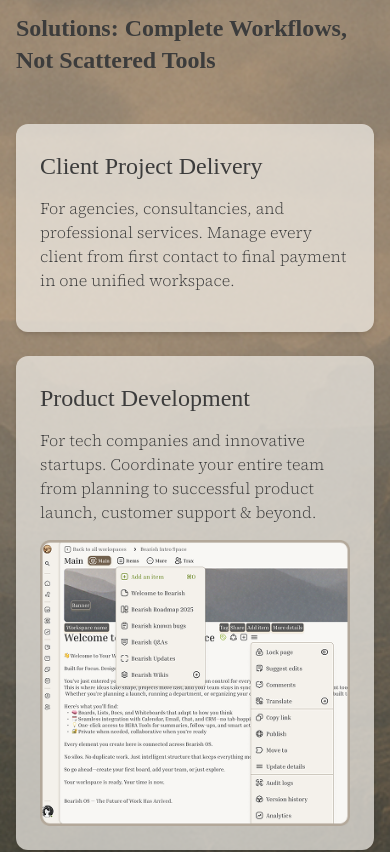
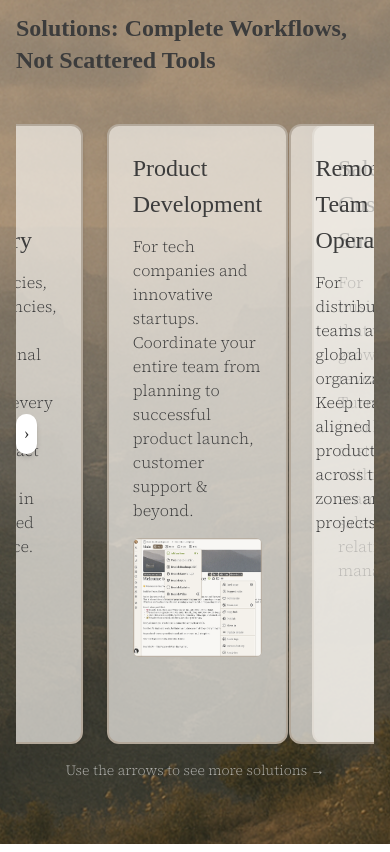
Before and after one commit to Kajaltiwari892/BearishWeb, a Next.js app: page /en in a window 390 px wide. Shown: the part 8040-8892 px from the top of the page. Built offline with nearby package versions, Linux system fonts and the light colour scheme; a web font is replaced by a local one.

Commit message:
completework flow done

```diff
--- a/src/components/pages/HomePage/CompleteWorkflow.tsx
+++ b/src/components/pages/HomePage/CompleteWorkflow.tsx
@@ -1,7 +1,7 @@
 "use client";
-
 import Image from "next/image";
-import React from "react";
+import React, { useState } from "react";
+import { motion } from "framer-motion";
 
 interface CardProps {
   title: string;
@@ -26,23 +26,53 @@ const cards: CardProps[] = [
     description:
       "For businesses that want to grow revenue. Turn leads into loyal customers with seamless sales and relationship management.",
   },
+  {
+    title: "Remote Team Operations",
+    description:
+      "For distributed teams and global organizations. Keep teams aligned and productive across time zones and projects.",
+  },
+  {
+    title: "Marketing & Content",
+    description:
+      "For marketing teams, content creators, and growth-focused companies. Plan campaigns, create content, manage socials, and track performance all in one place",
+  },
+  {
+    title: "Operations & Compliance",
+    description:
+      "For finance, HR, and operations teams. Streamline internal processes, manage compliance, and keep  operations running smoothly.",
+  },
 ];
 
+function chunkArray<T>(arr: T[], size: number): T[][] {
+  const chunks: T[][] = [];
+  for (let i = 0; i < arr.length; i += size) {
+    chunks.push(arr.slice(i, i + size));
+  }
+  return chunks;
+}
+
 const CompleteWorkflow: React.FC = () => {
+  const groups = chunkArray(cards, 3);
+  const [current, setCurrent] = useState(0);
+
+  const prev = () => setCurrent((c) => Math.max(0, c - 1));
+  const next = () => setCurrent((c) => Math.min(groups.length - 1, c + 1));
+
+  const slideVariants = {
+    animate: (index: number) => ({ x: `-${index * 100}%` }),
+  };
+
   return (
     <section className="relative w-full py-16 px-4 sm:px-6 lg:px-8">
-      {/* Background Image */}
+      {/* Background + overlay */}
       <Image
         src="/images/CompleteWorkflow/workflowBackgroundImg.png"
         alt="Workflow Background"
         fill
         className="absolute inset-0 object-cover z-0"
       />
-
-      {/* Overlay */}
       <div className="absolute inset-0 bg-black opacity-20 z-0" />
 
-      {/* Content */}
       <div className="relative z-10 max-w-7xl mx-auto text-[#2B2B2B]">
         <h2
           className="text-2xl sm:text-4xl lg:text-5xl font-bold mb-12 text-[#3C3C3C] text-left"
@@ -52,21 +82,40 @@ const CompleteWorkflow: React.FC = () => {
           <br /> Not Scattered Tools
         </h2>
 
-        {/* Cards Container */}
-        <div className="flex flex-wrap justify-between gap-6">
-          {cards.map((card, index) => (
+        {/* Slider container */}
+        <div className="relative">
+          {/* Cards viewport */}
+          <div className="overflow-hidden">
+            <motion.div
+              className="flex"
+              custom={current}
+              variants={slideVariants}
+              animate="animate"
+              transition={{ type: "spring", stiffness: 100, damping: 20 }}
+            >
+              {groups.map((group, gi) => (
                 <div
-              key={index}
-              className="bg-[#F4F1EB]/70 rounded-xl p-6 text-left shadow-md w-full sm:w-[48%] lg:w-[32%]"
+                  key={gi}
+                  className="flex-shrink-0 w-full flex justify-center gap-6"
+                >
+                  {group.map((card, idx) => (
+                    <div
+                      key={idx}
+                      className="
+                        bg-[#F4F1EB]/70 rounded-xl p-6 text-left shadow-md
+                        transition-transform duration-200 hover:scale-95
+                        border-2 border-[#B3A89A]
+                        flex-1
+                      "
                     >
                       <h3
-                className="text-[1.5rem] sm:text-[1.75rem] text-[#3C3C3C] mb-3"
+                        className="text-[1.5rem] lg:text-[1.75rem] text-[#3C3C3C] mb-3"
                         style={{ fontFamily: "Suez One" }}
                       >
                         {card.title}
                       </h3>
                       <p
-                className="text-base sm:text-xl text-[#3C3C3C] mb-4"
+                        className="text-base lg:text-xl text-[#3C3C3C] mb-4"
                         style={{ fontFamily: "var(--font-source)" }}
                       >
                         {card.description}
@@ -85,6 +134,36 @@ const CompleteWorkflow: React.FC = () => {
                     </div>
                   ))}
                 </div>
+              ))}
+            </motion.div>
+          </div>
+
+          {/* Prev/Next buttons */}
+          <button
+            onClick={prev}
+            disabled={current === 0}
+            className="absolute left-[-30] cursor-pointer top-1/2 -translate-y-1/2 bg-white bg-opacity-80 p-2 rounded-full shadow-md disabled:opacity-50 disabled:cursor-not-allowed"
+          >
+            ‹
+          </button>
+          <button
+            onClick={next}
+            disabled={current === groups.length - 1}
+            className="absolute right-[-30] cursor-pointer top-1/2 -translate-y-1/2 bg-white bg-opacity-80 p-2 rounded-full shadow-md disabled:opacity-50 disabled:cursor-not-allowed"
+          >
+            ›
+          </button>
+        </div>
+
+        {/* Navigation hint */}
+        <div className="text-center mt-4">
+          <p
+            className="text-sm text-[white]/60"
+            style={{ fontFamily: "var(--font-source)" }}
+          >
+            Use the arrows to see more solutions →
+          </p>
+        </div>
       </div>
     </section>
   );
--- a/src/locales/en.json
+++ b/src/locales/en.json
@@ -145,5 +145,37 @@
     "iconsAlt": ["SOC2", "ISO", "GDPR", "CCPA"],
     "footerNote": "Bearish OS is in compliance with SOC2 and ISO guidelines and is currently undergoing certification audits...Read our {0} and {1} policies here.",
     "footerLinks": ["Open Security", "Open Privacy"]
+  },
+  "completeWorkflow": {
+    "sectionTitle": "Solutions: Complete Workflows, Not Scattered Tools",
+    "cards": [
+      {
+        "title": "Client Project Delivery",
+        "description": "For agencies, consultancies, and professional services. Manage every client from first contact to final payment in one unified workspace."
+      },
+      {
+        "title": "Product Development",
+        "description": "For tech companies and innovative startups. Coordinate your entire team from planning to successful product launch, customer support & beyond."
+      },
+      {
+        "title": "Sales & Customer Success",
+        "description": "For businesses that want to grow revenue. Turn leads into loyal customers with seamless sales and relationship management."
+      },
+      {
+        "title": "Remote Team Operations",
+        "description": "For distributed teams and global organizations. Keep teams aligned and productive across time zones and projects."
+      },
+      {
+        "title": "Marketing & Content",
+        "description": "For marketing teams, content creators, and growth-focused companies. Plan campaigns, create content, manage socials, and track performance all in one place"
+      },
+      {
+        "title": "Operations & Compliance",
+        "description": "For finance, HR, and operations teams. Streamline internal processes, manage compliance, and keep  operations running smoothly."
+      }
+    ],
+    "navigationHint": "Use the arrows to see more solutions →",
+    "prevButton": "‹",
+    "nextButton": "›"
   }
 }
--- a/src/locales/ja.json
+++ b/src/locales/ja.json
@@ -145,5 +145,37 @@
     "iconsAlt": ["SOC2", "ISO", "GDPR", "CCPA"],
     "footerNote": "Bearish OSはSOC2およびISOガイドラインに準拠しており、現在認証監査を受けています...私たちの{0}と{1}ポリシーをこちらでお読みください。",
     "footerLinks": ["オープンセキュリティ", "オープンプライバシー"]
+  },
+  "completeWorkflow": {
+    "sectionTitle": "ソリューション：分散ツールではなく、完全なワークフロー",
+    "cards": [
+      {
+        "title": "クライアントプロジェクトの提供",
+        "description": "代理店、コンサルタント、専門サービス向け。最初の連絡から最終支払いまで、すべてのクライアントを1つの統合ワークスペースで管理します。"
+      },
+      {
+        "title": "製品開発",
+        "description": "テック企業や革新的なスタートアップ向け。計画から成功した製品の発売、カスタマーサポートまで、チーム全体を調整します。"
+      },
+      {
+        "title": "営業とカスタマーサクセス",
+        "description": "収益を伸ばしたい企業向け。シームレスな営業と関係管理でリードを忠実な顧客に変えます。"
+      },
+      {
+        "title": "リモートチームの運用",
+        "description": "分散チームやグローバル組織向け。タイムゾーンやプロジェクトを超えてチームを整列させ、生産性を維持します。"
+      },
+      {
+        "title": "マーケティングとコンテンツ",
+        "description": "マーケティングチーム、コンテンツクリエイター、成長志向の企業向け。キャンペーンの計画、コンテンツ作成、ソーシャル管理、パフォーマンス追跡をすべて1つの場所で行います。"
+      },
+      {
+        "title": "運用とコンプライアンス",
+        "description": "財務、人事、運用チーム向け。内部プロセスを合理化し、コンプライアンスを管理し、運用を円滑に進めます。"
+      }
+    ],
+    "navigationHint": "矢印を使って、さらに多くのソリューションを見る →",
+    "prevButton": "‹",
+    "nextButton": "›"
   }
 }
```
Lines whose indentation alone changed are shown as unchanged.
